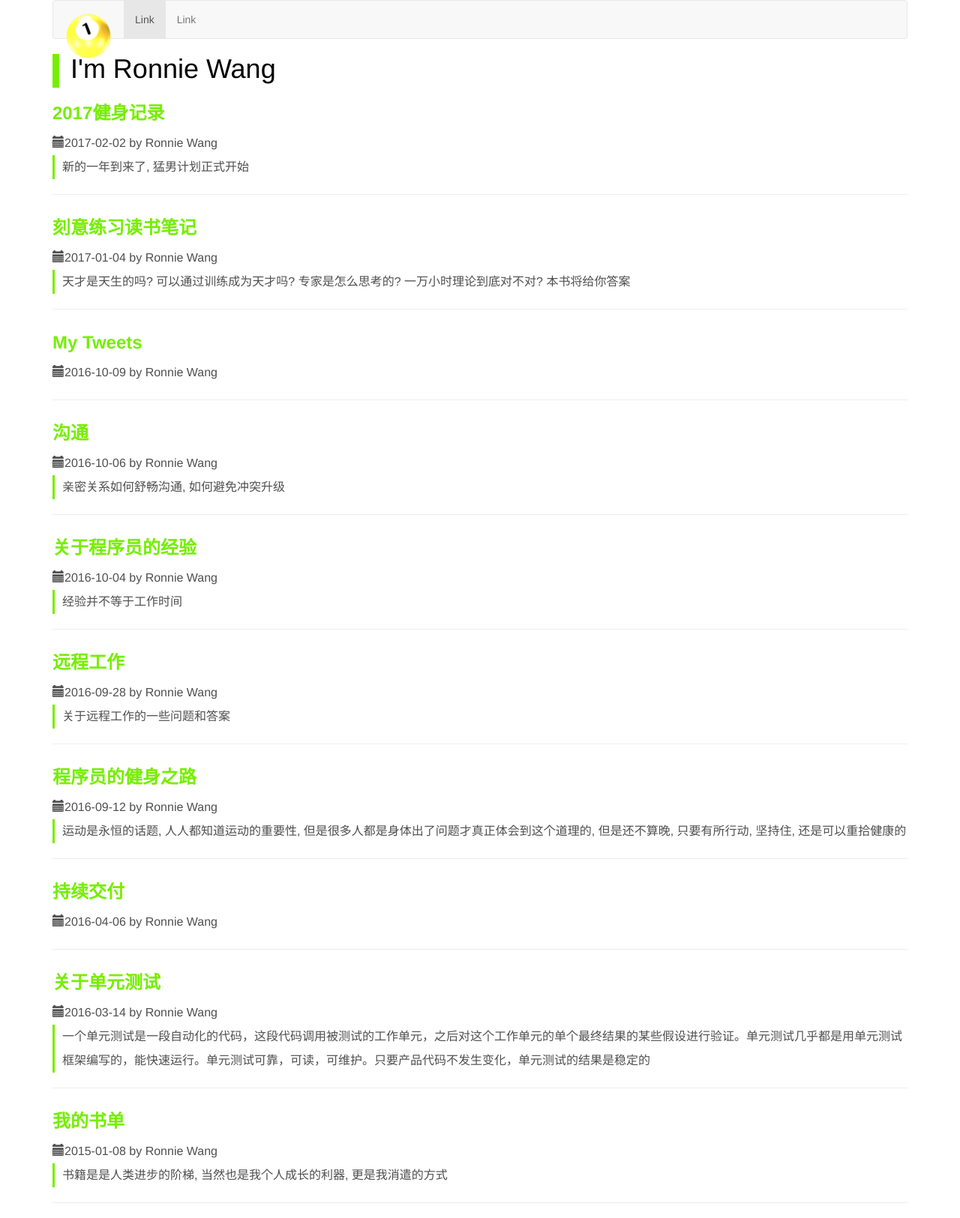
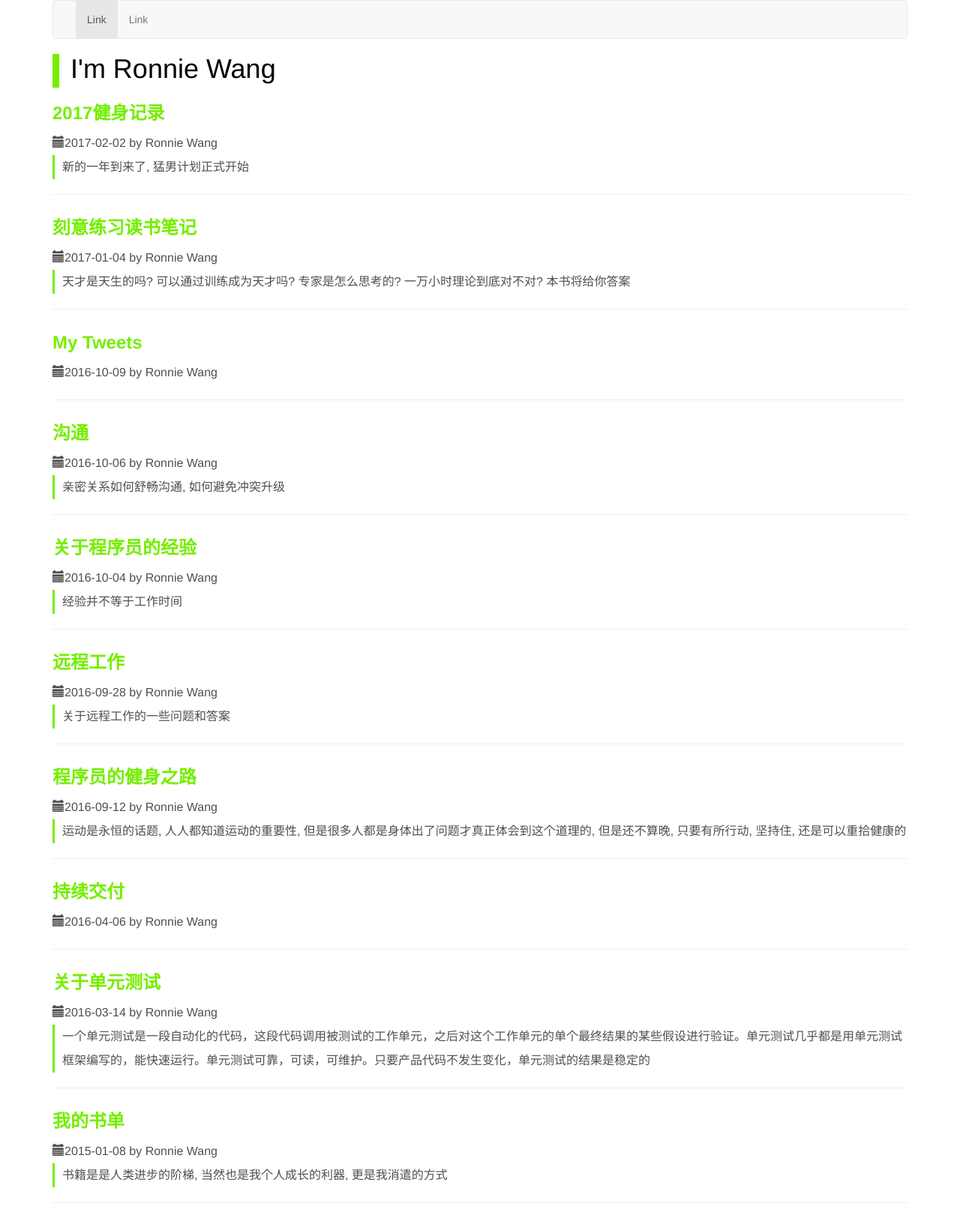
Before and after one commit to ronniewang/ronniewang.github.io, a Jekyll site: the page built from index.html, in a window 1280 px wide. Shown: the whole page at 75% size. Built offline with Jekyll 4.4.1, drawn with Linux system fonts in a browser that asks for light colours.

Commit message:
remove brand

```diff
--- a/_layouts/default.html
+++ b/_layouts/default.html
@@ -81,7 +81,7 @@
                 <span class="icon-bar"></span>
                 <span class="icon-bar"></span>
             </button>
-            <a class="navbar-brand" href="#"><img alt="Brand" src="http://ronnie.wang/images/1.png"></a>
+            <!--<a class="navbar-brand" href="#"><img alt="Brand" src="http://ronnie.wang/images/1.png"></a>-->
         </div>
 
         <!-- Collect the nav links, forms, and other content for toggling -->
```
